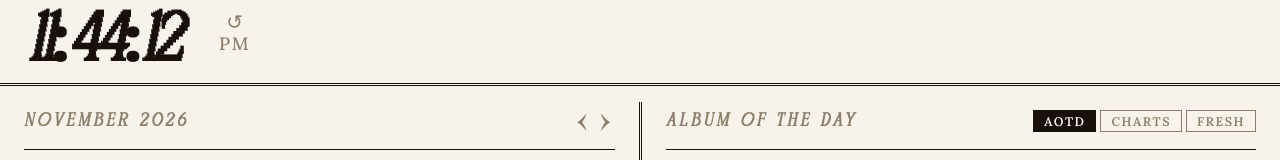
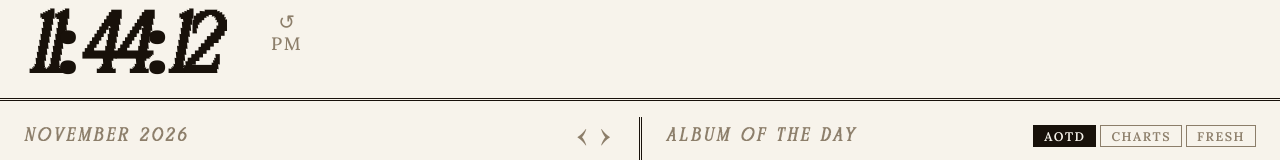
Before and after one commit to musaad-hydary/bulletin, a website: page index.html in a window 1280 px wide. Shown: the top 160 px of the page. Drawn offline with nearby package versions, Linux system fonts and the light colour scheme; no server answers; grey boxes are pictures that could not be loaded; a web font is replaced by a local one.

```diff
--- a/style.css
+++ b/style.css
@@ -106,7 +106,7 @@ html, body {
 
 .masthead-time {
   font-family: var(--ff-display);
-  font-size: 2.6rem;
+  font-size: 3.2rem;
   font-weight: 900;
   letter-spacing: -0.03em;
   line-height: 1;
@@ -115,12 +115,12 @@ html, body {
 
 .seconds {
   font-family: var(--ff-display);
-  font-size: 2.6rem;
+  font-size: 3.2rem;
   font-weight: 900;
   color: var(--ink);
   letter-spacing: -0.03em;
   display: inline-block;
-  width: 3.6rem;
+  width: 4.8rem;
 }
 
 .masthead-right {
```
